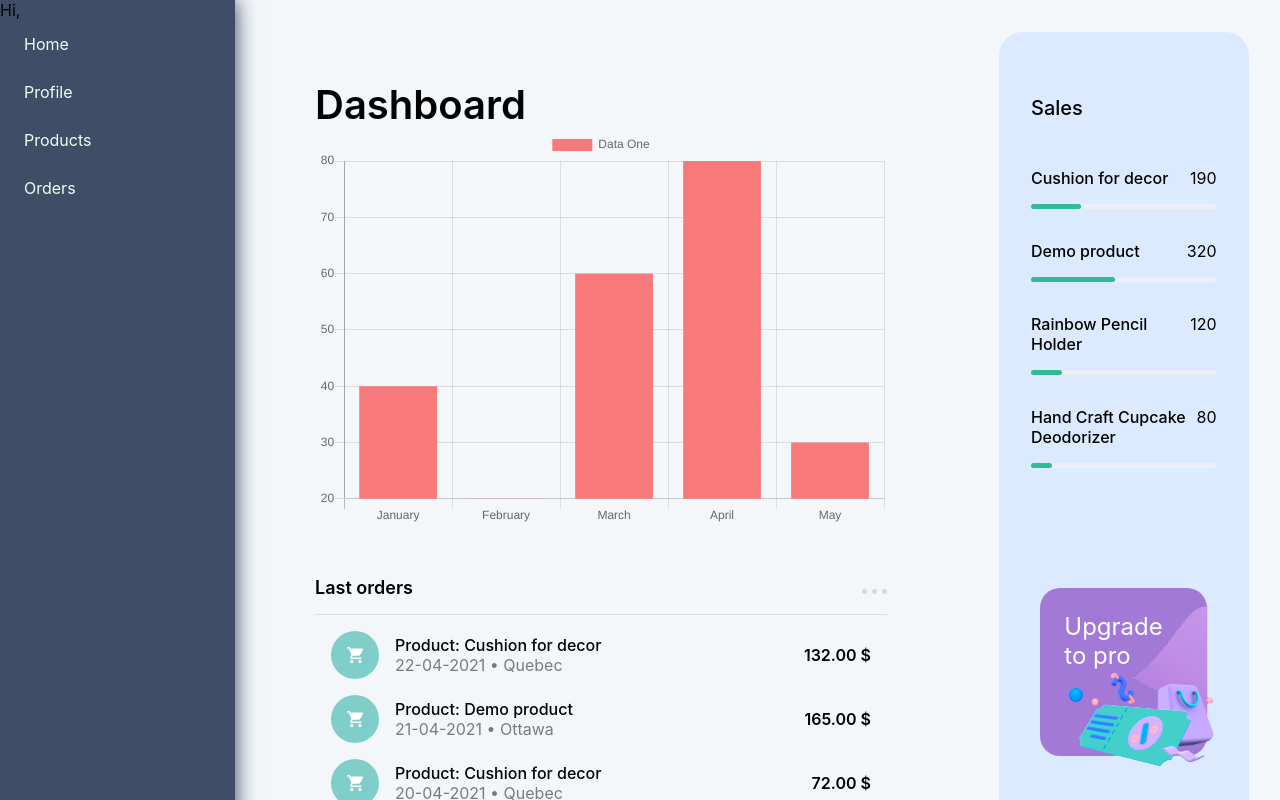
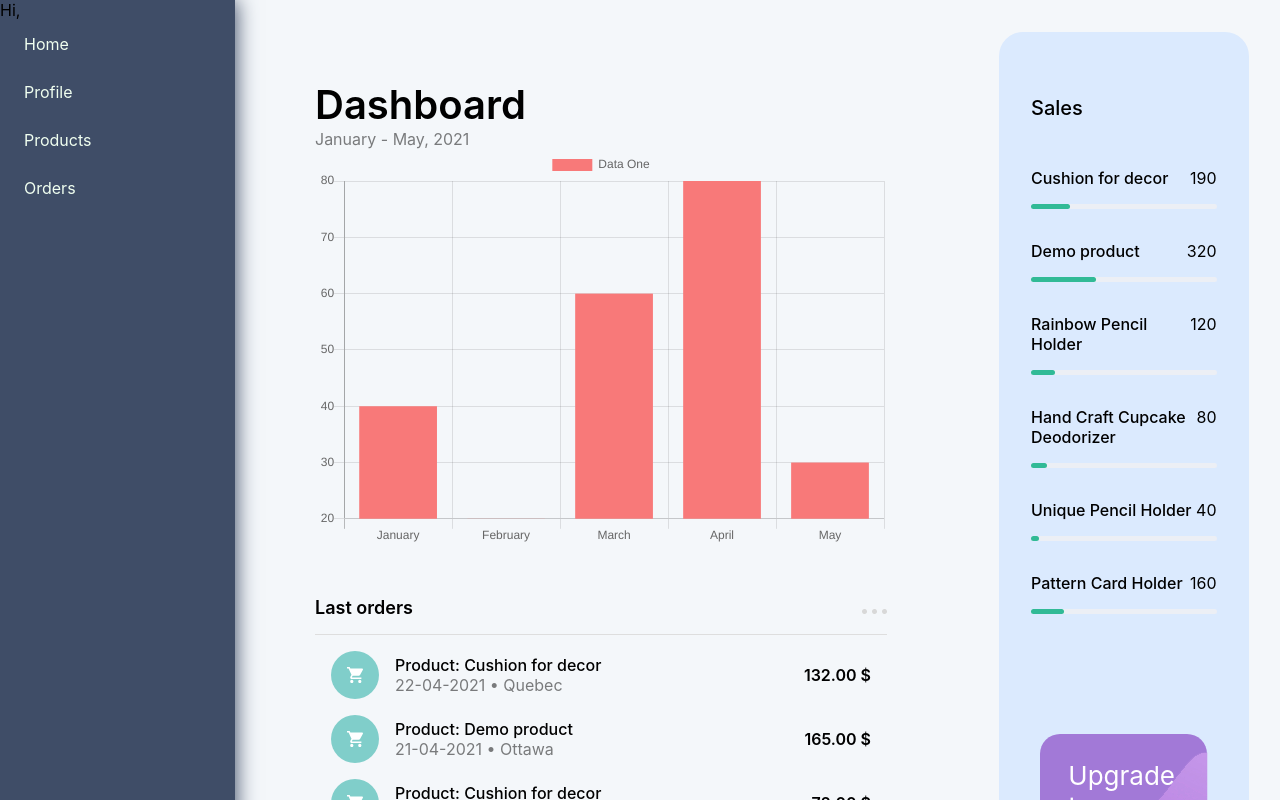
Before and after one commit to Snegurochka/dashboard-vue2-ts, a Vue app: page / in a window 1280 px wide. Shown: the top 800 px of the page. Built offline with nearby package versions, Linux system fonts and the light colour scheme.

Commit message:
FIX: Layout

```diff
--- a/src/components/Banner.vue
+++ b/src/components/Banner.vue
@@ -38,7 +38,7 @@ export default {
 
 .text {
   color: var(--white);
-  font-size: 24px;
-  padding: 24px;
+  font-size: 26px;
+  padding: 26px 28px;
 }
 </style>
--- a/src/store/moc.js
+++ b/src/store/moc.js
@@ -72,4 +72,12 @@ export const salesMoc = [
     label: "Hand Craft Cupcake Deodorizer",
     value: 80,
   },
+  {
+    label: "Unique Pencil Holder",
+    value: 40,
+  },
+  {
+    label: "Pattern Card Holder",
+    value: 160,
+  },
 ];
--- a/src/views/Home.vue
+++ b/src/views/Home.vue
@@ -2,7 +2,11 @@
   <section class="wrapp">
     <main>
       <h1>Dashboard</h1>
-      <WsChart />
+      <div class="chart">
+        <span class="dataRange">January - May, 2021</span>
+        <WsChart />
+      </div>
+
       <BaseBlockOverview header="Last orders">
         <ul>
           <li v-for="order in LastOrdersMoc" :key="order.id" class="item">
@@ -24,7 +28,10 @@
     </main>
     <aside class="asideOverview">
       <BlockProgress header="Sales" :data="salesMoc" />
-      <Banner>Upgrade to pro</Banner>
+      <Banner
+        >Upgrade <br />
+        to pro</Banner
+      >
     </aside>
   </section>
 </template>
@@ -58,6 +65,12 @@ export default {
   main {
     padding: 5rem;
   }
+}
+
+.dataRange {
+  margin-top: 1rem;
+  opacity: 0.5;
+  margin-bottom: 2rem;
 }
 
 .item {
@@ -104,6 +117,6 @@ export default {
   background: var(--lightBlue);
   margin: 2rem;
   border-radius: 24px;
-  padding: 4rem 2rem;
+  padding: 4rem 2rem 1rem;
 }
 </style>
```
